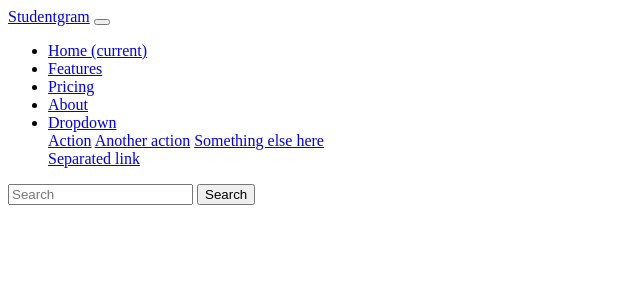
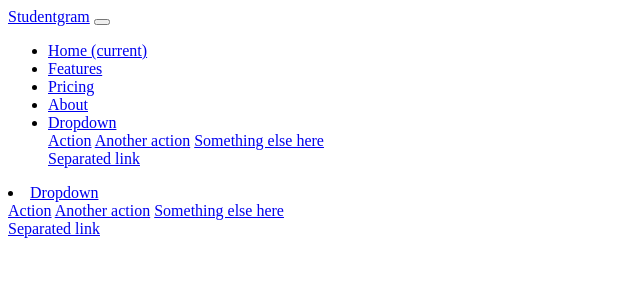
Before and after one commit to apprenti1/StudentGram, a Symfony app: template templates/components/Navbar.html.twig in a window 1280 px wide. Shown: the top 300 px of the page, without its empty margins (0-640 px from the left). Run offline with Twig, Linux system fonts and the light colour scheme; the template is opened without the code that fills it, so the values that code supplies are empty; some libraries are stand-ins or nearby versions.

Commit message:
try interractive navbar

```diff
--- a/templates/components/Navbar.html.twig
+++ b/templates/components/Navbar.html.twig
@@ -1,4 +1,6 @@
 <div{{ attributes }}>
+    {{ (app.user)?app.user.prenom:"" }}
+    {{ dump(app.user) }}
     <nav class="navbar navbar-expand-lg bg-primary" data-bs-theme="dark">
         <div class="container-fluid">
             <a class="navbar-brand" href="#">Studentgram</a>
@@ -32,10 +34,16 @@
                 </div>
                 </li>
             </ul>
-            <form class="d-flex">
-                <input class="form-control me-sm-2" type="search" placeholder="Search">
-                <button class="btn btn-secondary my-2 my-sm-0" type="submit">Search</button>
-            </form>
+                <li class="nav-item dropdown">
+                    <a class="nav-link dropdown-toggle" data-bs-toggle="dropdown" href="#" role="button" aria-haspopup="true" aria-expanded="false">Dropdown</a>
+                    <div class="dropdown-menu">
+                        <a class="dropdown-item" href="#">Action</a>
+                        <a class="dropdown-item" href="#">Another action</a>
+                        <a class="dropdown-item" href="#">Something else here</a>
+                        <div class="dropdown-divider"></div>
+                        <a class="dropdown-item" href="#">Separated link</a>
+                    </div>
+                </li>
             </div>
         </div>
     </nav>
```
